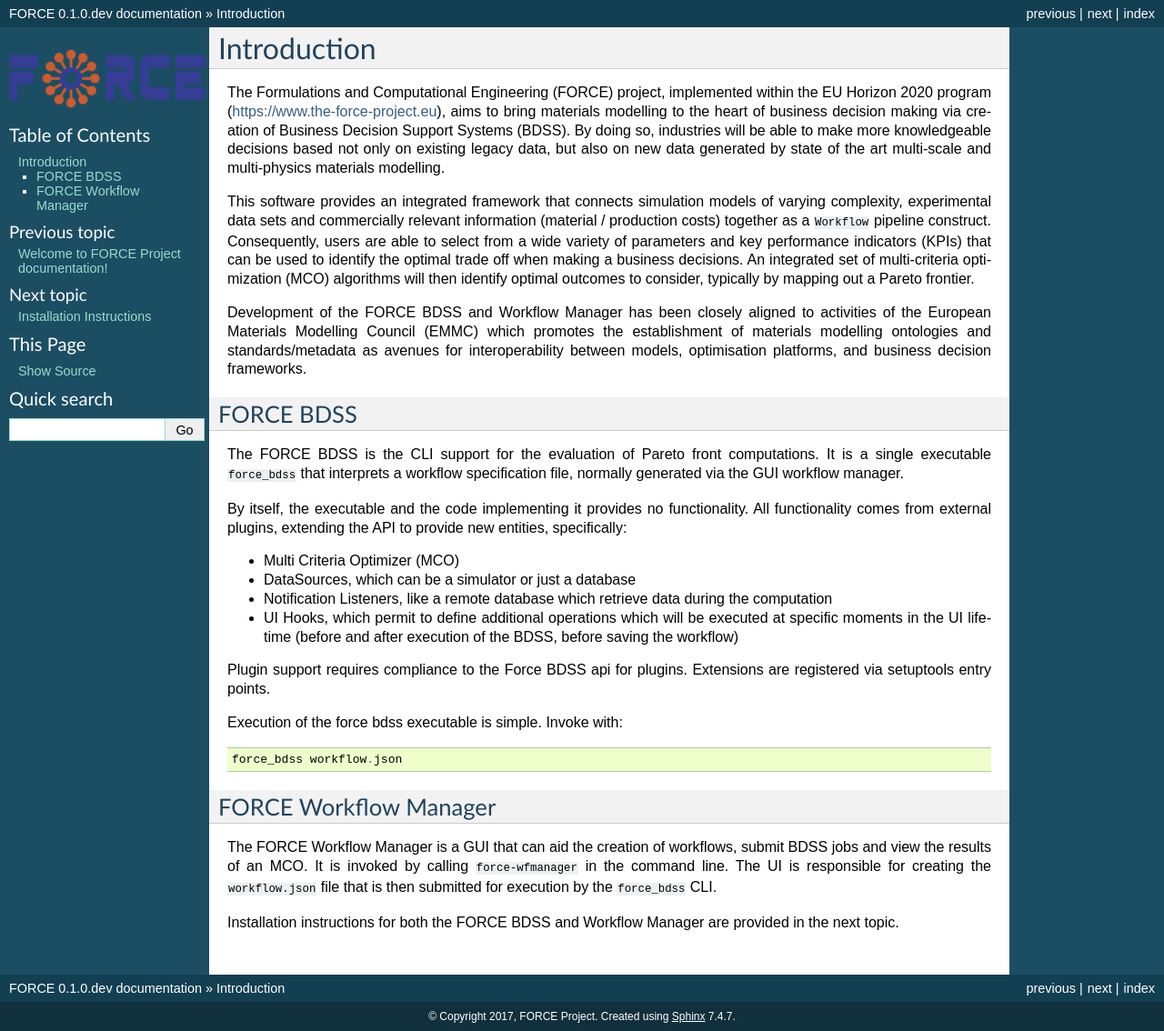
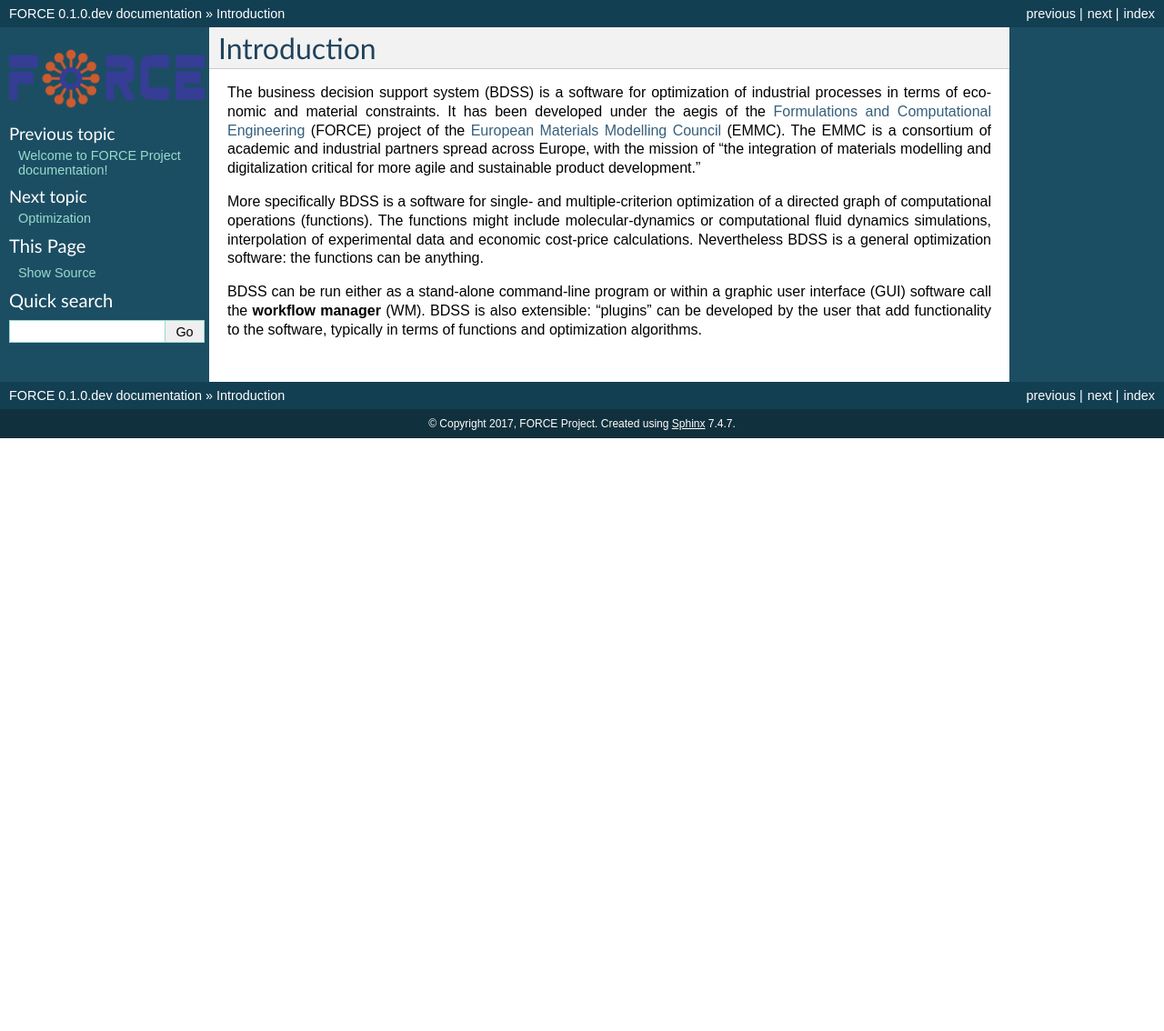
Before and after one commit to force-h2020/force-docs, a Sphinx documentation site: the page built from docs/source/introduction.rst, in a window 1280 px wide. Shown: the whole page at 91% size. Built offline with Sphinx 7.4.7, drawn with Linux system fonts in a browser that asks for light colours; after the commit the page ends 900 px from its top, so only the background shows below that.

Commit message:
intro and workflow-manager from docx

```diff
--- a/docs/source/introduction.rst
+++ b/docs/source/introduction.rst
@@ -1,59 +1,19 @@
 Introduction
-------------
+============
 
-The Formulations and Computational Engineering (FORCE) project, implemented within the EU Horizon
-2020 program (https://www.the-force-project.eu), aims to bring materials modelling to the heart of
-business decision making via creation of Business Decision Support Systems (BDSS).
-By doing so, industries will be able to make more knowledgeable decisions based not only on existing
-legacy data, but also on new data generated by state of the art multi-scale and multi-physics materials
-modelling.
+The business decision support system (BDSS) is a software for optimization of industrial processes
+in terms of economic and material constraints. It has been developed under the aegis of the
+`Formulations and Computational Engineering <https://www.the-force-project.eu/>`_ (FORCE) project
+of the `European Materials Modelling Council <https://emmc.info/>`_ (EMMC). The EMMC is a consortium
+of academic and industrial partners spread across Europe,
+with the mission of "the integration of materials modelling and digitalization critical for more
+agile and sustainable product development."
 
-This software provides an integrated framework that connects simulation
-models of varying complexity, experimental data sets and commercially relevant information
-(material / production costs) together as a ``Workflow`` pipeline construct. Consequently, users are
-able to select from a wide variety of parameters and key performance indicators (KPIs) that can be used
-to identify the optimal trade off when making a business decisions. An integrated set of multi-criteria
-optimization (MCO) algorithms will then identify optimal outcomes to consider, typically by mapping out a
-Pareto frontier.
+More specifically BDSS is a software for single- and multiple-criterion optimization of a directed
+graph of computational operations (functions). The functions might include molecular-dynamics
+or computational fluid dynamics simulations, interpolation of experimental data and economic cost-price
+calculations. Nevertheless BDSS is a general optimization software: the functions can be anything.
 
-Development of the FORCE BDSS and Workflow Manager has been closely aligned to activities of the European
-Materials Modelling Council (EMMC) which promotes the establishment of materials modelling ontologies and
-standards/metadata as avenues for interoperability between models, optimisation platforms,
-and business decision frameworks.
-
-FORCE BDSS
-~~~~~~~~~~
-
-The FORCE BDSS is the CLI support for the evaluation of Pareto front computations. It is a single executable
-``force_bdss`` that interprets a workflow specification file, normally generated via the GUI
-workflow manager.
-
-By itself, the executable and the code implementing it provides no
-functionality. All functionality comes from external plugins, extending the
-API to provide new entities, specifically:
-
-- Multi Criteria Optimizer (MCO)
-- DataSources, which can be a simulator or just a database
-- Notification Listeners, like a remote database which retrieve data during the
-  computation
-- UI Hooks, which permit to define additional operations which will be executed
-  at specific moments in the UI lifetime (before and after execution of the
-  BDSS, before saving the workflow)
-
-Plugin support requires compliance to the Force BDSS api for plugins.
-Extensions are registered via setuptools entry points.
-
-Execution of the force bdss executable is simple. Invoke with::
-
-    force_bdss workflow.json
-
-FORCE Workflow Manager
-~~~~~~~~~~~~~~~~~~~~~~
-
-The FORCE Workflow Manager is a GUI that can aid the creation of workflows, submit BDSS jobs
-and view the results of an MCO. It is invoked by calling ``force-wfmanager`` in the command
-line. The UI is responsible for creating the ``workflow.json`` file that
-is then submitted for execution by the ``force_bdss`` CLI.
-
-Installation instructions for both the FORCE BDSS and Workflow Manager are provided in
-the next topic.
+BDSS can be run either as a stand-alone command-line program or within a graphic user interface (GUI)
+software call the **workflow manager** (WM). BDSS is also extensible: "plugins" can be developed by the user
+that add functionality to the software, typically in terms of functions and optimization algorithms.
```
Also changed, not shown: docs/source/index.rst (+4 -3 lines), docs/source/optimization.rst (added, +120 -0 lines), docs/source/workflow_manager.rst (added, +291 -0 lines), docs/source/images/execution_layer.png (added), docs/source/images/graph.png (added), docs/source/images/input_variables.png (added), docs/source/images/kpi_minimize.png (added), docs/source/images/mco_algo.png (added), docs/source/images/new_source.png (added), docs/source/images/ranged_parameter.png (added), docs/source/images/results_gauss.png (added), docs/source/images/run_bar.png (added), docs/source/images/setup_workflow.png (added), docs/source/images/view_results.png (added).
